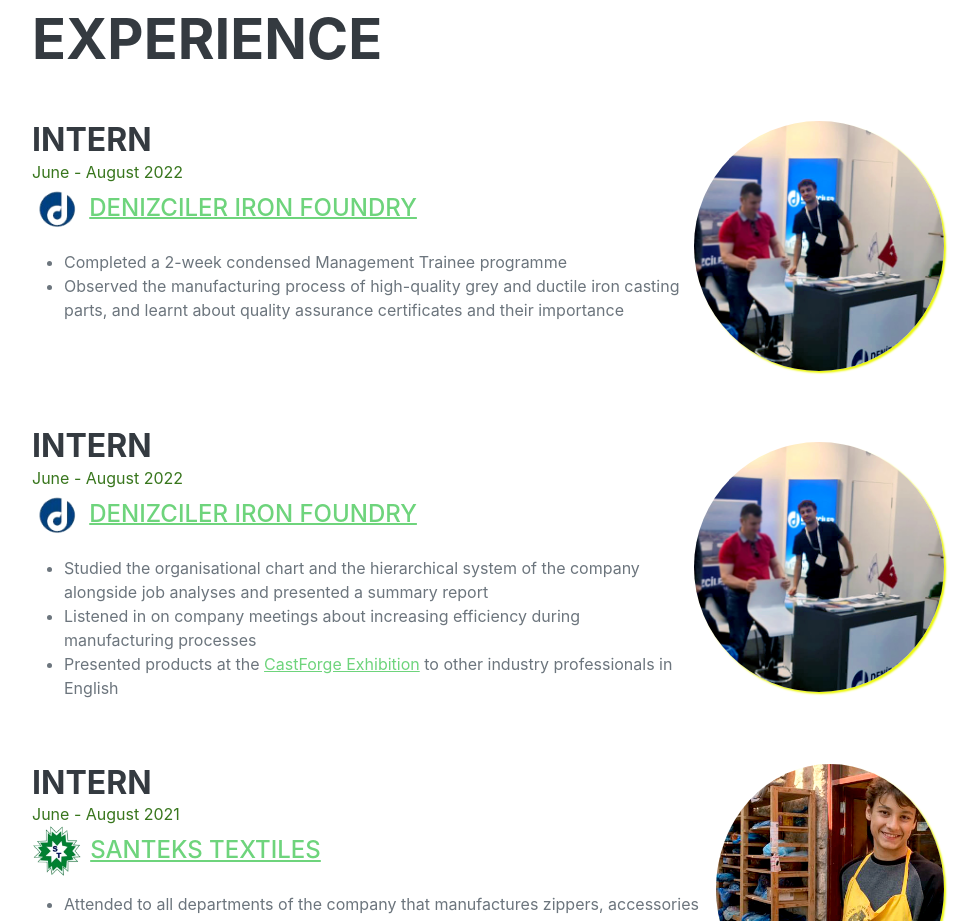
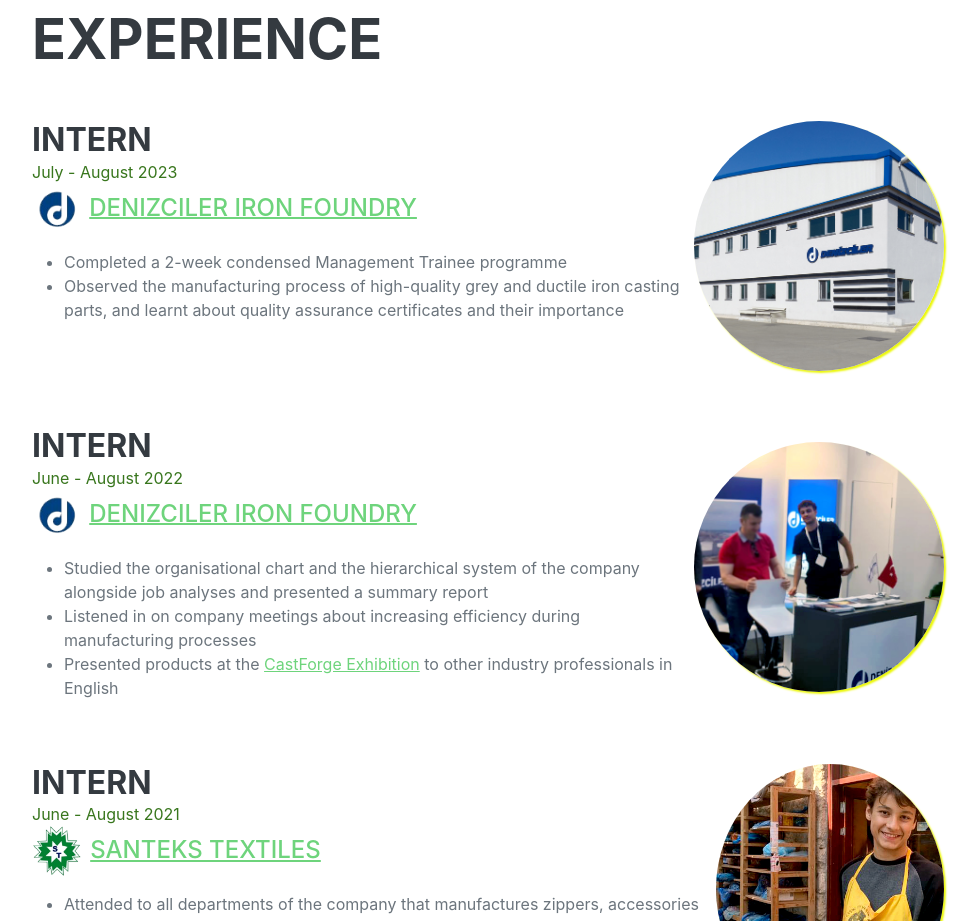
Before and after one commit to can-denizci/portfolio, a plain HTML site: page index.html in a window 1280 px wide. Shown: the part 1840-2761 px from the top of the page, without its empty margins (288-1266 px from the left). Drawn offline with nearby package versions, Linux system fonts and the light colour scheme; a web font is replaced by a local one.

Commit message:
Image fixed.

```diff
--- a/index.html
+++ b/index.html
@@ -133,7 +133,7 @@
 			<div class="d-flex flex-column flex-md-row justify-content-between mb-5">
 				<div class="flex-grow-1">
 					<h3 class="mb-0">Intern</h3>
-					<span class="text-primary">June - August 2022</span>
+					<span class="text-primary">July - August 2023</span>
 					<div class="subheading mb-3"><img class="img-fluid" alt="Denizciler Logo" src="assets/img/denizciler.png" style="height: 50px;"> <a href="http://www.denizcast.com/" target="_blank">Denizciler Iron Foundry</a></div>
 					<p>
 					<ul>
@@ -143,7 +143,7 @@
 					</p>
 				</div>
 				<div class="flex-shrink-0 align-self-center">
-					<img class="img-fluid img-profile rounded-circle mx-auto mb-2" src="assets/img/profile-pic-4.jpg" style="box-shadow: 2px 2px 2px #ecf808; height: 250px;">
+					<img class="img-fluid img-profile rounded-circle mx-auto mb-2" src="assets/img/denizciler-photo.jpg" style="box-shadow: 2px 2px 2px #ecf808; height: 250px;">
 				</div>
 			</div>
 
```
Also changed, not shown: assets/img/denizciler-photo.jpg (added).
